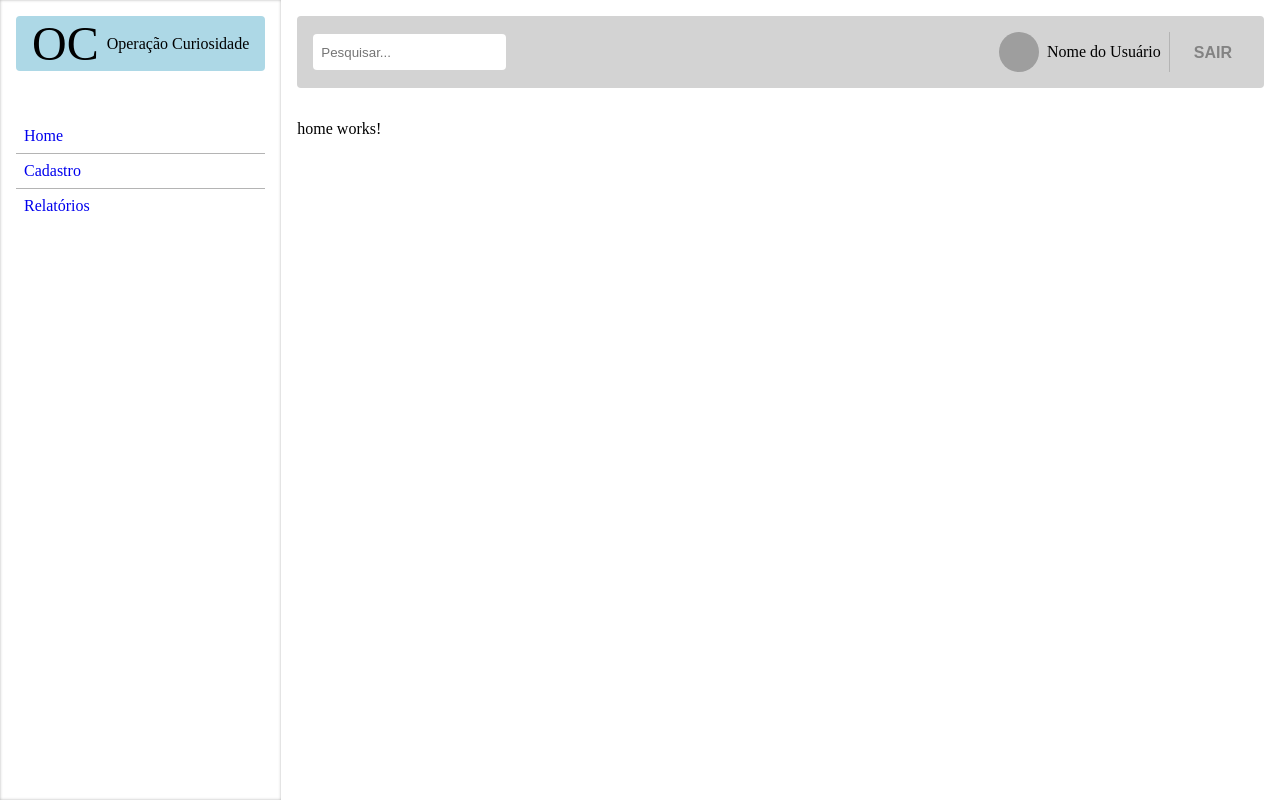
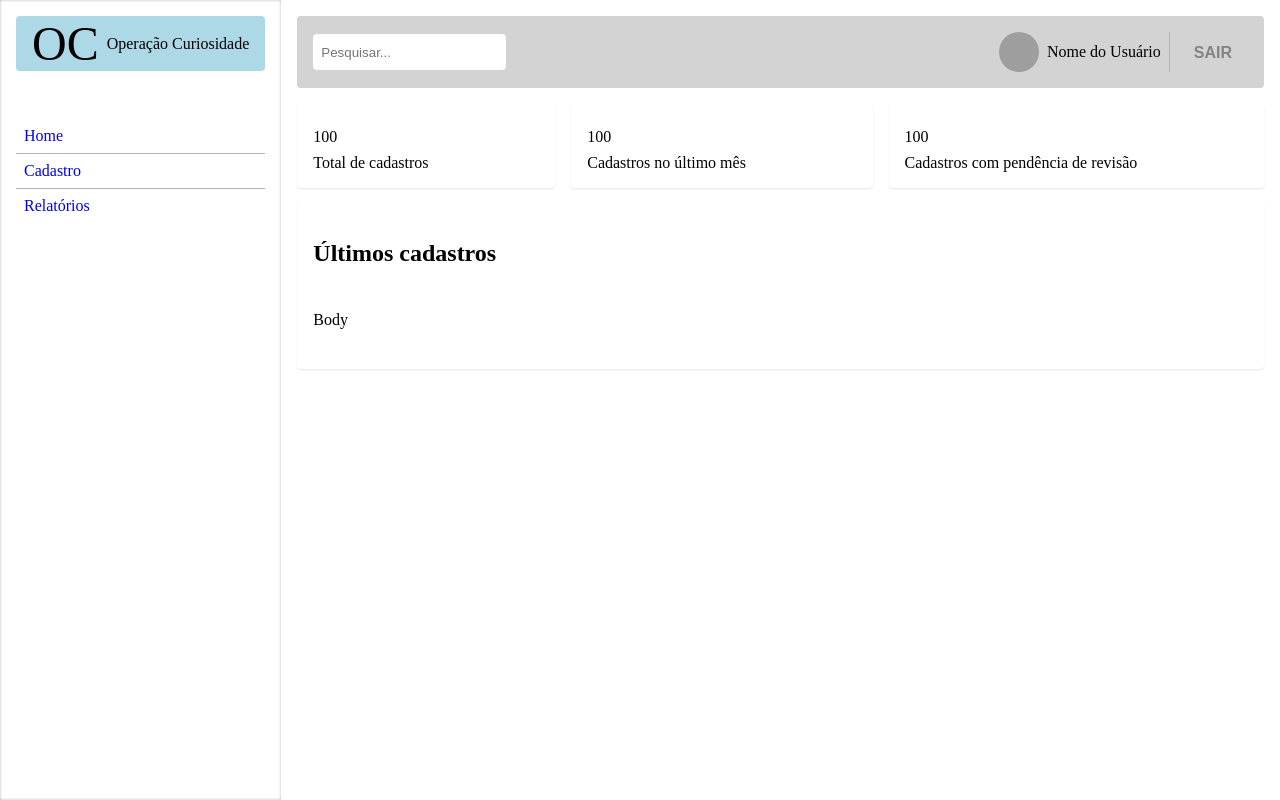
Before and after one commit to brunovbsilva/desafio-forlogic, an Angular app: page / in a window 1280 px wide. Built offline with nearby package versions, Linux system fonts and the light colour scheme; grey boxes are pictures that could not be loaded.

Commit message:
feat: home and cards

```diff
--- a/src/app/pages/home/home.component.html
+++ b/src/app/pages/home/home.component.html
@@ -1 +1,35 @@
-<p>home works!</p>
+<div class="card-row" data-test="card-row">
+	<app-card data-test="total-card">
+		<ng-container body>
+			<span>100</span>
+		</ng-container>
+		<ng-container footer>
+			<span>Total de cadastros</span>
+		</ng-container>
+	</app-card>
+	<app-card data-test="last-month-card">
+		<ng-container body>
+			<span>100</span>
+		</ng-container>
+		<ng-container footer>
+			<span>Cadastros no último mês</span>
+		</ng-container>
+	</app-card>
+	<app-card data-test="pending-card">
+		<ng-container body>
+			<span>100</span>
+		</ng-container>
+		<ng-container footer>
+			<span>Cadastros com pendência de revisão</span>
+		</ng-container>
+	</app-card>
+</div>
+
+<app-card class="main-content" data-test="main-content">
+	<ng-container header>
+		<h2>Últimos cadastros</h2>
+	</ng-container>
+	<ng-container body>
+		<p>Body</p>
+	</ng-container>
+</app-card>
--- a/src/app/pages/home/home.component.scss
+++ b/src/app/pages/home/home.component.scss
@@ -0,0 +1,18 @@
+:host {
+	display: flex;
+	flex-direction: column;
+	gap: 1rem;
+}
+
+.card-row {
+	display: flex;
+	gap: 1rem;
+	justify-content: baseline;
+
+	app-card {
+		flex: 1 1 auto;
+	}
+}
+
+.main-content {
+}
--- a/src/app/pages/home/home.component.ts
+++ b/src/app/pages/home/home.component.ts
@@ -1,8 +1,9 @@
 import { Component } from '@angular/core';
+import { CardComponent } from "../../shared/components/card/card.component";
 
 @Component({
   selector: 'app-home',
-  imports: [],
+  imports: [CardComponent],
   templateUrl: './home.component.html',
   styleUrl: './home.component.scss'
 })
--- /dev/null
+++ b/src/app/shared/components/card/card.component.html
@@ -0,0 +1,7 @@
+<div class="card-header">
+	<ng-content select="[header]"></ng-content>
+</div>
+<ng-content select="[body]"></ng-content>
+<div class="card-footer">
+	<ng-content select="[footer]"></ng-content>
+</div>
--- /dev/null
+++ b/src/app/shared/components/card/card.component.scss
@@ -0,0 +1,16 @@
+:host {
+	&.card {
+		display: flex;
+		flex-direction: column;
+		gap: 0.5rem;
+		padding: 1rem;
+		border-radius: 0.25rem;
+		box-shadow: 0 1px 2px rgba(0, 0, 0, 0.1);
+	}
+}
+
+.card-header {
+	display: flex;
+	align-items: center;
+	justify-content: space-between;
+}
--- /dev/null
+++ b/src/app/shared/components/card/card.component.ts
@@ -0,0 +1,14 @@
+import { Component } from '@angular/core';
+
+@Component({
+  selector: 'app-card',
+  imports: [],
+  templateUrl: './card.component.html',
+  styleUrl: './card.component.scss',
+  host: {
+    '[class.card]': 'true'
+  }
+})
+export class CardComponent {
+
+}
```
Also changed, not shown: 2 other files (tests, documents, lock files or other folders).
